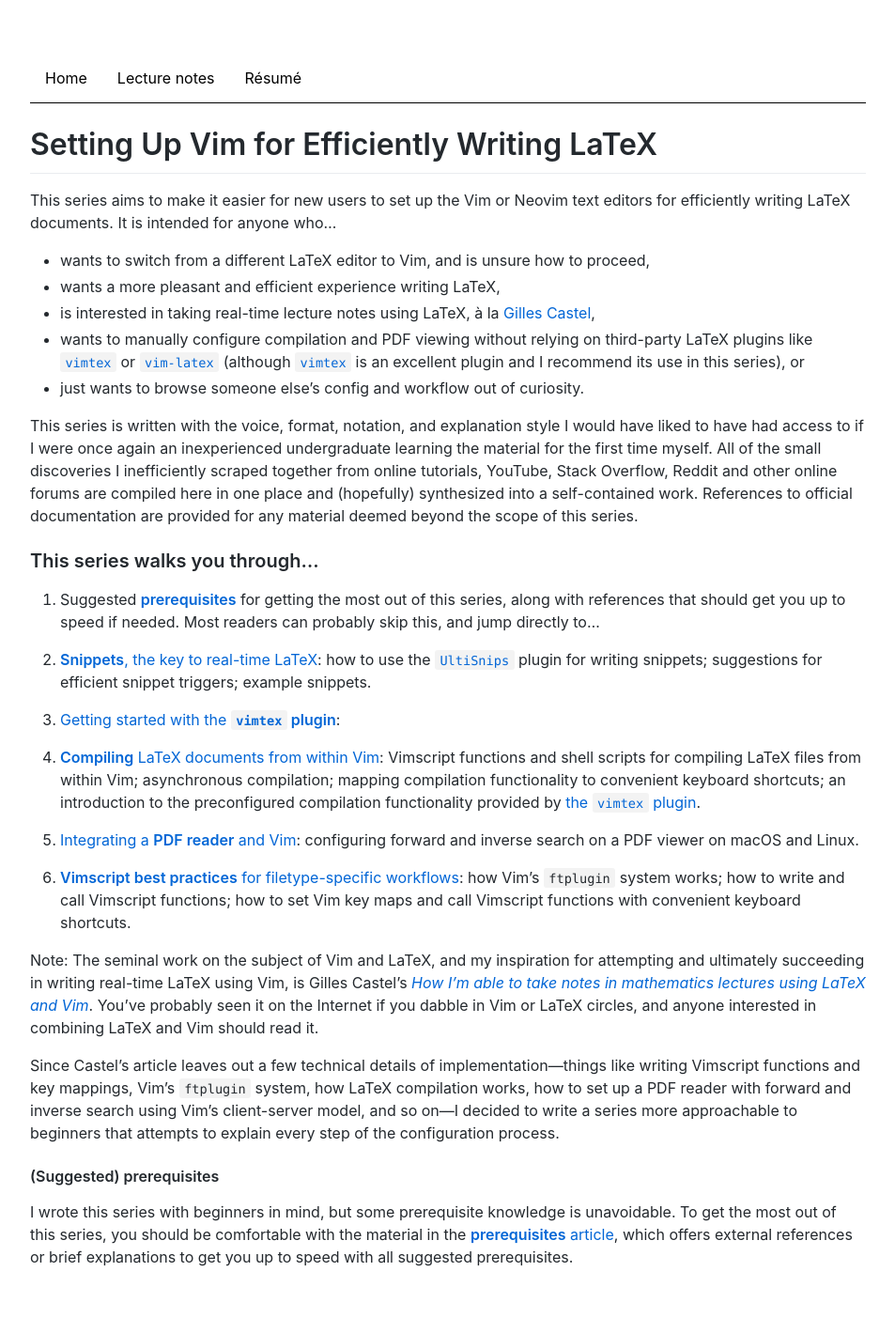
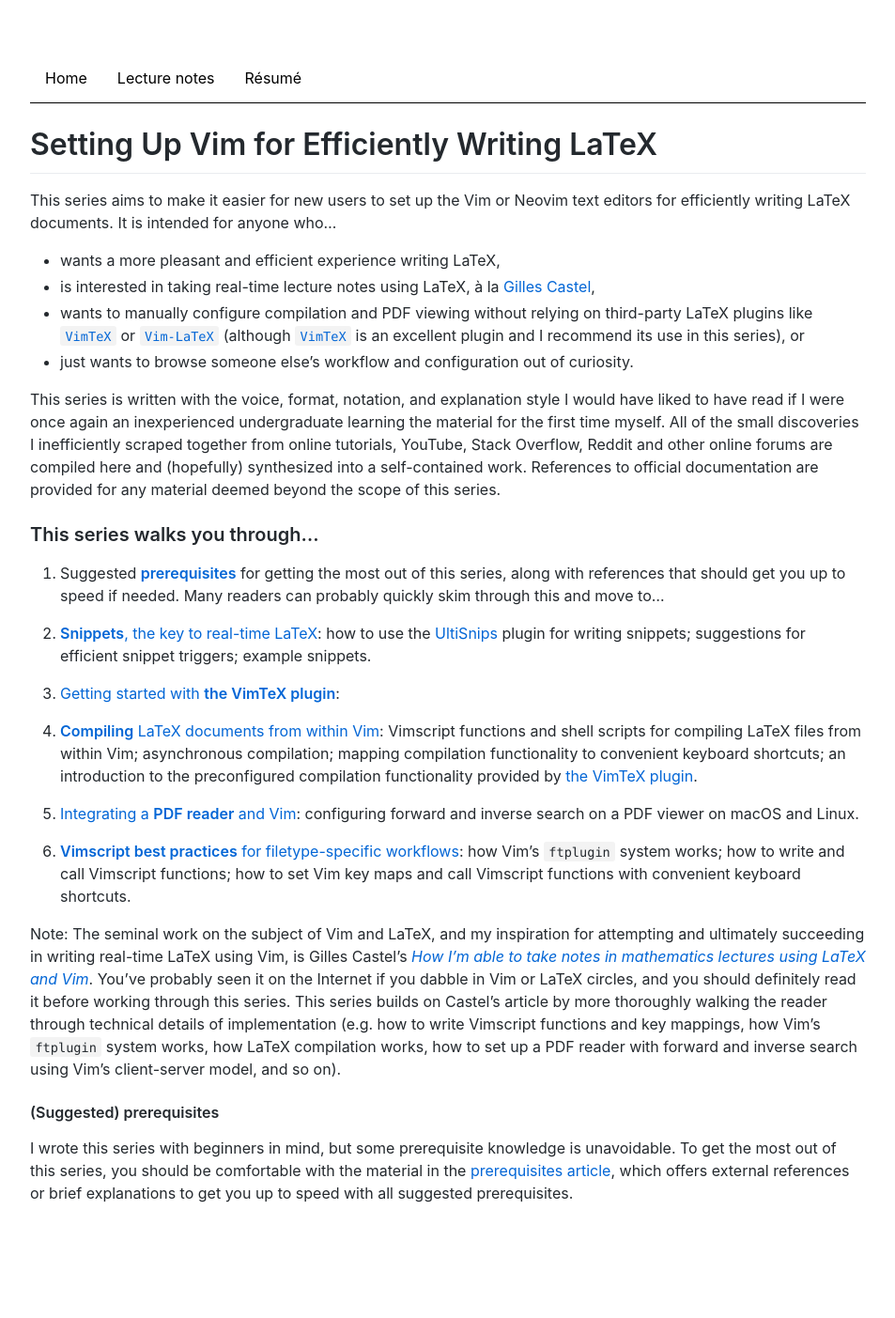
Before and after one commit to ejmastnak/ejmastnak.github.io, a Jekyll site: the page built from tutorials/vim-latex/intro.md, in a window 1280 px wide. Shown: the whole page at 94% size, without its empty margins (163-1116 px from the left). Built offline with Jekyll 4.4.1, drawn with Linux system fonts in a browser that asks for light colours; after the commit the page ends 1335 px from its top, so only the background shows below that.

Commit message:
Make some minor edits

```diff
--- a/tutorials/vim-latex/intro.md
+++ b/tutorials/vim-latex/intro.md
@@ -6,25 +6,25 @@ title: Setting Up Vim for Efficiently Writing LaTeX
 This series aims to make it easier for new users to set up the Vim or Neovim text editors for efficiently writing LaTeX documents.
 It is intended for anyone who...
 
-- wants to switch from a different LaTeX editor to Vim, and is unsure how to proceed,
+<!-- - is interested in switching from a different LaTeX editor to Vim, and is unsure how to proceed, -->
 - wants a more pleasant and efficient experience writing LaTeX,
 - is interested in taking real-time lecture notes using LaTeX, à la [Gilles Castel](https://castel.dev/),
-- wants to manually configure compilation and PDF viewing without relying on third-party LaTeX plugins like [`vimtex`](https://github.com/vim-latex/vim-latex) or [`vim-latex`](https://github.com/vim-latex/vim-latex) (although [`vimtex`](https://github.com/vim-latex/vim-latex) is an excellent plugin and I recommend its use in this series), or
-- just wants to browse someone else's config and workflow out of curiosity.
+- wants to manually configure compilation and PDF viewing without relying on third-party LaTeX plugins like [`VimTeX`](https://github.com/vim-latex/vim-latex) or [`Vim-LaTeX`](https://github.com/vim-latex/vim-latex) (although [`VimTeX`](https://github.com/vim-latex/vim-latex) is an excellent plugin and I recommend its use in this series), or
+- just wants to browse someone else's workflow and configuration out of curiosity.
 
-This series is written with the voice, format, notation, and explanation style I would have liked to have had access to if I were once again an inexperienced undergraduate learning the material for the first time myself.
-All of the small discoveries I inefficiently scraped together from online tutorials, YouTube, Stack Overflow, Reddit and other online forums are compiled here in one place and (hopefully) synthesized into a self-contained work.
+This series is written with the voice, format, notation, and explanation style I would have liked to have read if I were once again an inexperienced undergraduate learning the material for the first time myself.
+All of the small discoveries I inefficiently scraped together from online tutorials, YouTube, Stack Overflow, Reddit and other online forums are compiled here and (hopefully) synthesized into a self-contained work.
 References to official documentation are provided for any material deemed beyond the scope of this series.
 
 ### This series walks you through...
 1. Suggested [**prerequisites**]({% link tutorials/vim-latex/prerequisites.md %}) for getting the most out of this series, along with references that should get you up to speed if needed.
-   Most readers can probably skip this, and jump directly to...
+   Many readers can probably quickly skim through this and move to...
 
-1. [**Snippets**, the key to real-time LaTeX]({% link tutorials/vim-latex/ultisnips.md %}): how to use the [`UltiSnips`](https://github.com/SirVer/ultisnips) plugin for writing snippets; suggestions for efficient snippet triggers; example snippets.
+1. [**Snippets**, the key to real-time LaTeX]({% link tutorials/vim-latex/ultisnips.md %}): how to use the [UltiSnips](https://github.com/SirVer/ultisnips) plugin for writing snippets; suggestions for efficient snippet triggers; example snippets.
 
-1. [Getting started with the **`vimtex` plugin**]({% link tutorials/vim-latex/vimtex.md %}):
+1. [Getting started with **the VimTeX plugin**]({% link tutorials/vim-latex/vimtex.md %}):
 
-1. [**Compiling** LaTeX documents from within Vim]({% link tutorials/vim-latex/compilation.md %}): Vimscript functions and shell scripts for compiling LaTeX files from within Vim; asynchronous compilation; mapping compilation functionality to convenient keyboard shortcuts; an introduction to the preconfigured compilation functionality provided by [the `vimtex` plugin](https://github.com/lervag/vimtex).
+1. [**Compiling** LaTeX documents from within Vim]({% link tutorials/vim-latex/compilation.md %}): Vimscript functions and shell scripts for compiling LaTeX files from within Vim; asynchronous compilation; mapping compilation functionality to convenient keyboard shortcuts; an introduction to the preconfigured compilation functionality provided by [the VimTeX plugin](https://github.com/lervag/vimtex).
 
 1. [Integrating a **PDF reader** and Vim]({% link tutorials/vim-latex/pdf-reader.md %}): configuring forward and inverse search on a PDF viewer on macOS and Linux.
 
@@ -32,10 +32,9 @@ References to official documentation are provided for any material deemed beyond
 
 
 Note: The seminal work on the subject of Vim and LaTeX, and my inspiration for attempting and ultimately succeeding in writing real-time LaTeX using Vim, is Gilles Castel's [*How I'm able to take notes in mathematics lectures using LaTeX and Vim*](https://castel.dev/post/lecture-notes-1/).
-You've probably seen it on the Internet if you dabble in Vim or LaTeX circles, and anyone interested in combining LaTeX and Vim should read it.
-
-Since Castel's article leaves out a few technical details of implementation---things like writing Vimscript functions and key mappings, Vim's `ftplugin` system, how LaTeX compilation works, how to set up a PDF reader with forward and inverse search using Vim's client-server model, and so on---I decided to write a series more approachable to beginners that attempts to explain every step of the configuration process.
+You've probably seen it on the Internet if you dabble in Vim or LaTeX circles, and you should definitely read it before working through this series.
+This series builds on Castel's article by more thoroughly walking the reader through technical details of implementation (e.g. how to write Vimscript functions and key mappings, how Vim's `ftplugin` system works, how LaTeX compilation works, how to set up a PDF reader with forward and inverse search using Vim's client-server model, and so on).
 
 #### (Suggested) prerequisites
 I wrote this series with beginners in mind, but some prerequisite knowledge is unavoidable.
-To get the most out of this series, you should be comfortable with the material in the [**prerequisites** article]({% link tutorials/vim-latex/prerequisites.md %}), which offers external references or brief explanations to get you up to speed with all suggested prerequisites.
+To get the most out of this series, you should be comfortable with the material in the [prerequisites article]({% link tutorials/vim-latex/prerequisites.md %}), which offers external references or brief explanations to get you up to speed with all suggested prerequisites.
```
